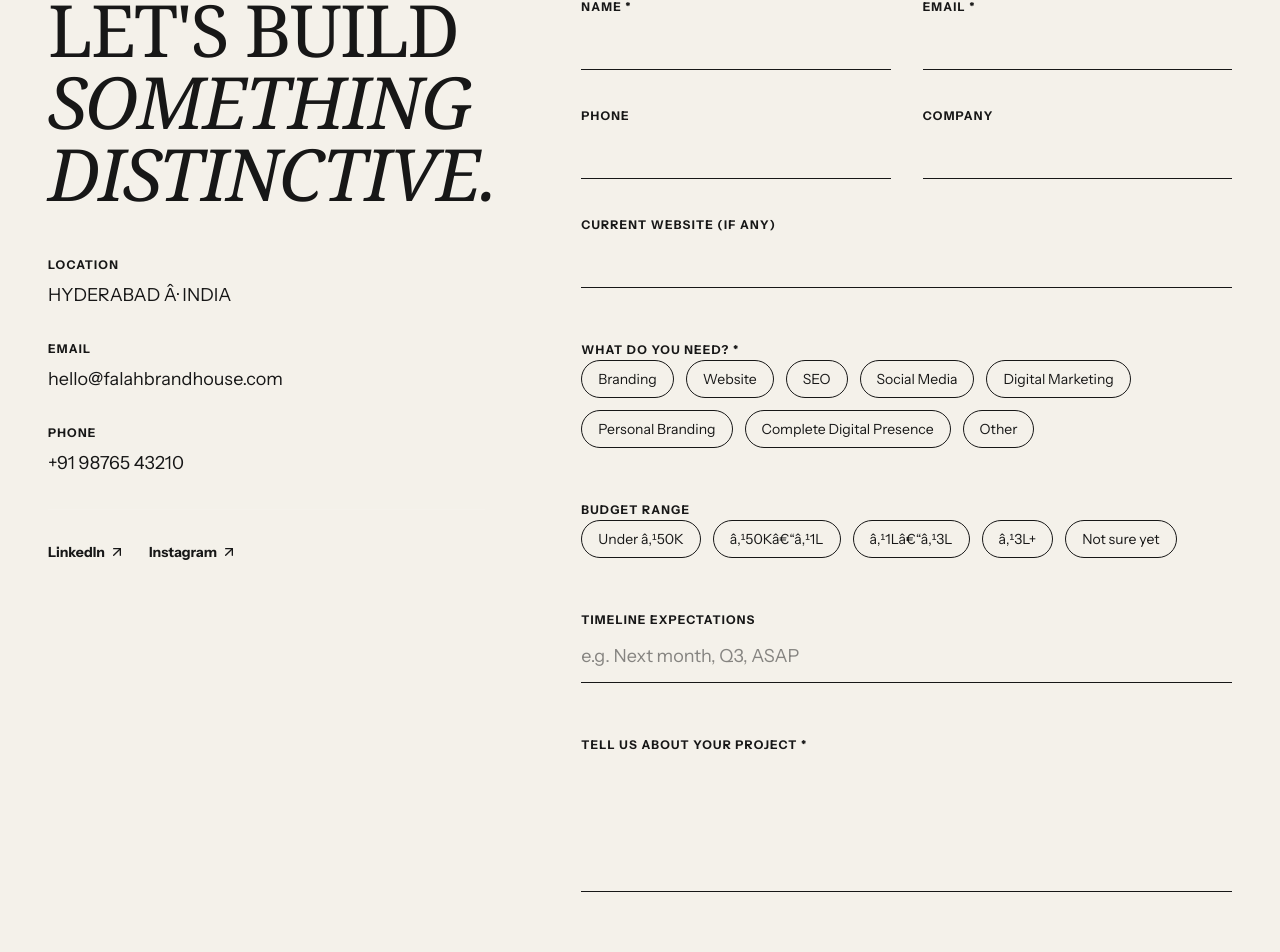
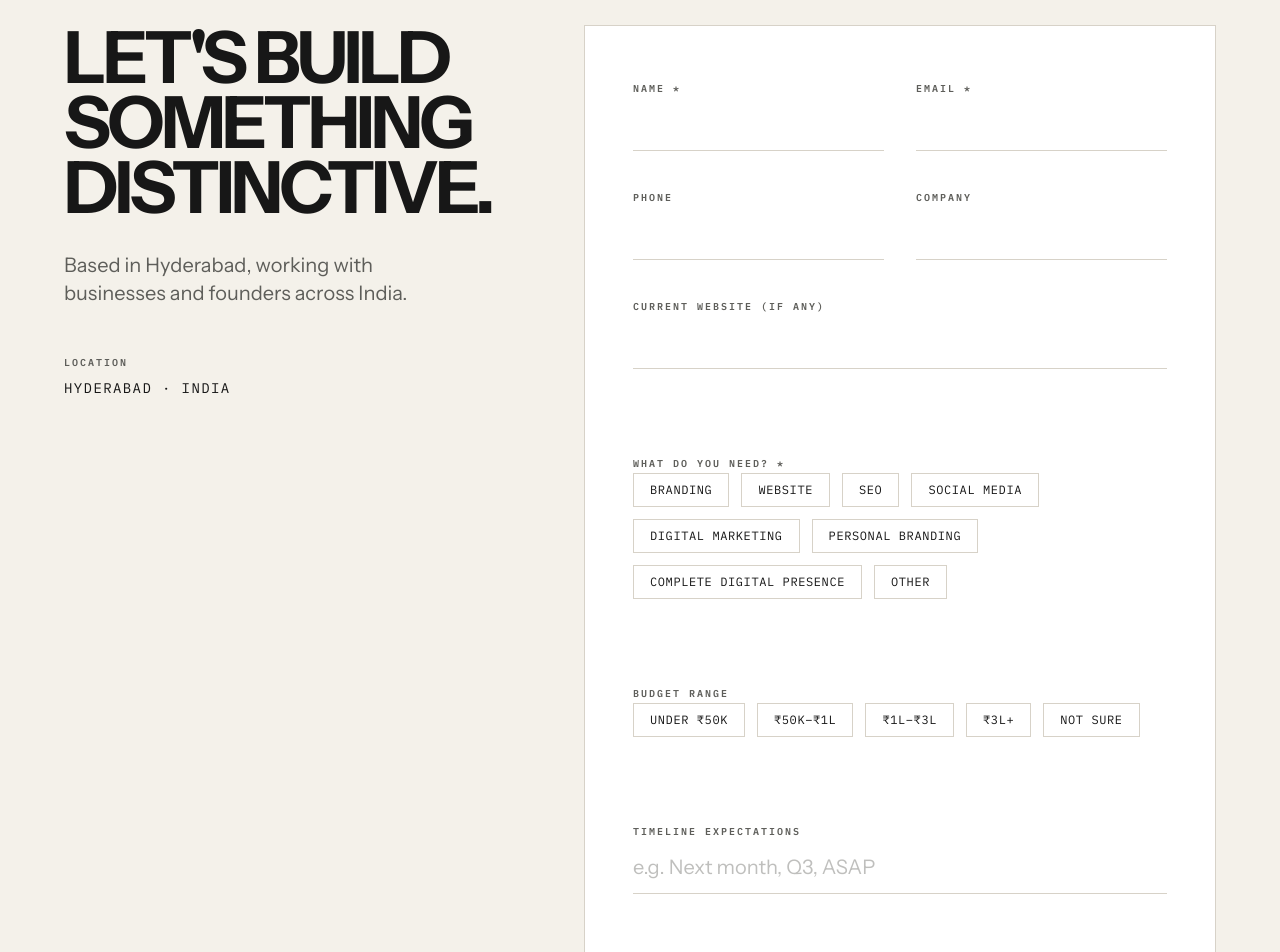
Before and after one commit to mkhan0012/Falah, a Next.js app: page /contact in a window 1280 px wide. Shown: the part 135-1087 px from the top of the page. Built offline with nearby package versions, Linux system fonts and the light colour scheme.

Commit message:
feat: implement actual form submission to local JSON database via Next.js Server Actions

```diff
--- /dev/null
+++ b/src/app/actions/submitContact.ts
@@ -0,0 +1,43 @@
+"use server";
+
+import { promises as fs } from "fs";
+import path from "path";
+
+export async function submitContact(formData: any) {
+  try {
+    // Basic validation
+    if (!formData.name || !formData.email || !formData.message) {
+      return { success: false, error: "Missing required fields." };
+    }
+
+    const submission = {
+      id: Date.now().toString(),
+      timestamp: new Date().toISOString(),
+      ...formData,
+    };
+
+    // Define the path to the local database file
+    const dbPath = path.join(process.cwd(), "submissions.json");
+
+    // Read existing submissions or create empty array
+    let submissions = [];
+    try {
+      const fileData = await fs.readFile(dbPath, "utf-8");
+      submissions = JSON.parse(fileData);
+    } catch (error) {
+      // File doesn't exist yet, which is fine
+    }
+
+    // Add new submission and save
+    submissions.push(submission);
+    await fs.writeFile(dbPath, JSON.stringify(submissions, null, 2));
+
+    // Simulate network delay for UI polish
+    await new Promise((resolve) => setTimeout(resolve, 1000));
+
+    return { success: true };
+  } catch (error) {
+    console.error("Failed to save submission:", error);
+    return { success: false, error: "Internal server error." };
+  }
+}
--- a/src/app/contact/page.tsx
+++ b/src/app/contact/page.tsx
@@ -1,25 +1,11 @@
 "use client";
 
-import { useState } from "react";
-import { ArrowUpRight } from "lucide-react";
+import { useState, useEffect } from "react";
+import { ArrowRight, ArrowDown } from "lucide-react";
 import clsx from "clsx";
-import FaqSection from "@/components/sections/FaqSection";
-
-export default function ContactPage() {
-  const [isSubmitting, setIsSubmitting] = useState(false);
-  const [isSuccess, setIsSuccess] = useState(false);
-
-  const [formData, setFormData] = useState({
-    name: "",
-    email: "",
-    phone: "",
-    company: "",
-    website: "",
-    needs: [] as string[],
-    budget: "",
-    timeline: "",
-    message: ""
-  });
+import { useSearchParams } from "next/navigation";
+import { Suspense } from "react";
+import { submitContact } from "@/app/actions/submitContact";
 
 const needsOptions = [
   "Branding",
@@ -33,12 +19,50 @@ export default function ContactPage() {
 ];
 
 const budgetOptions = [
-    "Under â‚¹50K",
-    "â‚¹50Kâ€“â‚¹1L",
-    "â‚¹1Lâ€“â‚¹3L",
-    "â‚¹3L+",
-    "Not sure yet"
+  "Under ₹50K",
+  "₹50K–₹1L",
+  "₹1L–₹3L",
+  "₹3L+",
+  "Not Sure"
 ];
+
+function ContactForm() {
+  const searchParams = useSearchParams();
+  const prefillNeed = searchParams.get("need");
+  const prefillContext = searchParams.get("context");
+
+  const [formData, setFormData] = useState({
+    name: "",
+    email: "",
+    phone: "",
+    company: "",
+    website: "",
+    needs: [] as string[],
+    budget: "",
+    timeline: "",
+    message: ""
+  });
+  const [isSubmitting, setIsSubmitting] = useState(false);
+  const [isSuccess, setIsSuccess] = useState(false);
+
+  useEffect(() => {
+    const newNeeds = [...formData.needs];
+    if (prefillNeed && needsOptions.includes(prefillNeed) && !newNeeds.includes(prefillNeed)) {
+      newNeeds.push(prefillNeed);
+    }
+
+    let initialMessage = formData.message;
+    if (prefillContext) {
+      initialMessage = `System Context: ${prefillContext}\n\n`;
+    }
+
+    setFormData(prev => ({
+      ...prev,
+      needs: newNeeds.length > 0 ? newNeeds : prev.needs,
+      message: prev.message === "" ? initialMessage : prev.message
+    }));
+  // eslint-disable-next-line react-hooks/exhaustive-deps
+  }, [prefillNeed, prefillContext]);
 
   const toggleNeed = (need: string) => {
     setFormData(prev => ({
@@ -49,143 +73,113 @@ export default function ContactPage() {
     }));
   };
 
-  const handleSubmit = (e: React.FormEvent) => {
+  const handleSubmit = async (e: React.FormEvent) => {
     e.preventDefault();
     setIsSubmitting(true);
 
-    setTimeout(() => {
+    try {
+      const response = await submitContact(formData);
+
+      if (response.success) {
+        setIsSuccess(true);
+        window.scrollTo({ top: 0, behavior: "smooth" });
+      } else {
+        alert("Failed to submit: " + response.error);
+      }
+    } catch (error) {
+      alert("An unexpected error occurred.");
+    } finally {
       setIsSubmitting(false);
-      setIsSuccess(true);
-    }, 1500);
+    }
   };
 
+  if (isSuccess) {
     return (
-    <>
-      <main className="pt-32 pb-24 min-h-screen">
-        <div className="container mx-auto px-6 md:px-12 mb-32">
-          <div className="grid grid-cols-1 lg:grid-cols-12 gap-16 lg:gap-24">
-            {/* Left Column - Contact Info */}
-            <div className="lg:col-span-5">
-              <h1 className="text-5xl md:text-7xl font-serif tracking-tight mb-12">
-                LET&apos;S BUILD <br />
-                <span className="text-foreground/40 italic">SOMETHING DISTINCTIVE.</span>
-              </h1>
-
-              <div className="space-y-8 text-lg">
-                <div>
-                  <h4 className="text-xs font-bold tracking-widest text-foreground/40 uppercase mb-2">Location</h4>
-                  <p>HYDERABAD Â· INDIA</p>
-                </div>
-                <div>
-                  <h4 className="text-xs font-bold tracking-widest text-foreground/40 uppercase mb-2">Email</h4>
-                  <a href="mailto:hello@falahbrandhouse.com" className="hover:text-accent transition-colors">hello@falahbrandhouse.com</a>
-                </div>
-                <div>
-                  <h4 className="text-xs font-bold tracking-widest text-foreground/40 uppercase mb-2">Phone</h4>
-                  <a href="tel:+919876543210" className="hover:text-accent transition-colors">+91 98765 43210</a>
-                </div>
-
-                <div className="pt-8 border-t border-white/10 flex gap-6">
-                  <a href="https://linkedin.com" target="_blank" rel="noopener noreferrer" className="flex items-center gap-1 hover:text-accent transition-colors font-bold text-sm">
-                    LinkedIn <ArrowUpRight size={16} />
-                  </a>
-                  <a href="https://instagram.com" target="_blank" rel="noopener noreferrer" className="flex items-center gap-1 hover:text-accent transition-colors font-bold text-sm">
-                    Instagram <ArrowUpRight size={16} />
-                  </a>
-                </div>
-              </div>
-            </div>
-
-            {/* Right Column - Form */}
-            <div className="lg:col-span-7">
-              {isSuccess ? (
-                <div className="h-full flex flex-col justify-center items-center text-center p-12 bg-white/5 rounded-3xl border border-white/10">
-                  <div className="w-20 h-20 bg-accent text-background rounded-full flex items-center justify-center mb-8">
-                    <svg className="w-10 h-10" fill="none" stroke="currentColor" viewBox="0 0 24 24">
-                      <path strokeLinecap="round" strokeLinejoin="round" strokeWidth="2" d="M5 13l4 4L19 7"></path>
-                    </svg>
-                  </div>
-                  <h3 className="text-3xl font-serif mb-4">Thanks. We&apos;ve received your project brief.</h3>
-                  <p className="text-foreground/60 text-lg mb-8">
-                    We&apos;ll review the details and get back to you within 24 hours to schedule an introductory call.
+      <div className="border border-warm-grey p-12 bg-white text-center animate-in fade-in zoom-in duration-500">
+        <h3 className="text-4xl font-primary font-bold tracking-tight mb-4 text-graphite">THANK YOU.</h3>
+        <p className="font-mono text-sm uppercase tracking-widest text-slate mb-8">
+          Your project brief has been received.
         </p>
         <button
           onClick={() => setIsSuccess(false)}
-                    className="text-sm font-bold tracking-widest uppercase border-b border-foreground/20 pb-1 hover:border-foreground transition-colors"
+          className="text-xs font-mono font-bold tracking-widest uppercase border-b border-graphite pb-1 hover:text-vermilion hover:border-vermilion transition-colors"
         >
-                    Send another message
+          SEND ANOTHER MESSAGE
         </button>
       </div>
-              ) : (
+    );
+  }
+
+  return (
     <form onSubmit={handleSubmit} className="space-y-12">
       <div className="grid grid-cols-1 md:grid-cols-2 gap-8">
         <div className="space-y-2">
-                      <label htmlFor="name" className="text-xs font-bold tracking-widest text-foreground/40 uppercase">Name *</label>
+          <label htmlFor="name" className="text-[10px] font-mono font-bold tracking-[0.2em] text-slate uppercase">Name *</label>
           <input
             type="text"
             id="name"
             required
-                        className="w-full bg-transparent border-b border-foreground/20 py-3 text-lg focus:outline-none focus:border-accent transition-colors"
+            className="w-full bg-transparent border-b border-warm-grey py-3 font-primary text-xl focus:outline-none focus:border-graphite transition-colors rounded-none"
             value={formData.name}
             onChange={e => setFormData({...formData, name: e.target.value})}
           />
         </div>
         <div className="space-y-2">
-                      <label htmlFor="email" className="text-xs font-bold tracking-widest text-foreground/40 uppercase">Email *</label>
+          <label htmlFor="email" className="text-[10px] font-mono font-bold tracking-[0.2em] text-slate uppercase">Email *</label>
           <input
             type="email"
             id="email"
             required
-                        className="w-full bg-transparent border-b border-foreground/20 py-3 text-lg focus:outline-none focus:border-accent transition-colors"
+            className="w-full bg-transparent border-b border-warm-grey py-3 font-primary text-xl focus:outline-none focus:border-graphite transition-colors rounded-none"
             value={formData.email}
             onChange={e => setFormData({...formData, email: e.target.value})}
           />
         </div>
         <div className="space-y-2">
-                      <label htmlFor="phone" className="text-xs font-bold tracking-widest text-foreground/40 uppercase">Phone</label>
+          <label htmlFor="phone" className="text-[10px] font-mono font-bold tracking-[0.2em] text-slate uppercase">Phone</label>
           <input
             type="tel"
             id="phone"
-                        className="w-full bg-transparent border-b border-foreground/20 py-3 text-lg focus:outline-none focus:border-accent transition-colors"
+            className="w-full bg-transparent border-b border-warm-grey py-3 font-primary text-xl focus:outline-none focus:border-graphite transition-colors rounded-none"
             value={formData.phone}
             onChange={e => setFormData({...formData, phone: e.target.value})}
           />
         </div>
         <div className="space-y-2">
-                      <label htmlFor="company" className="text-xs font-bold tracking-widest text-foreground/40 uppercase">Company</label>
+          <label htmlFor="company" className="text-[10px] font-mono font-bold tracking-[0.2em] text-slate uppercase">Company</label>
           <input
             type="text"
             id="company"
-                        className="w-full bg-transparent border-b border-foreground/20 py-3 text-lg focus:outline-none focus:border-accent transition-colors"
+            className="w-full bg-transparent border-b border-warm-grey py-3 font-primary text-xl focus:outline-none focus:border-graphite transition-colors rounded-none"
             value={formData.company}
             onChange={e => setFormData({...formData, company: e.target.value})}
           />
         </div>
         <div className="space-y-2 md:col-span-2">
-                      <label htmlFor="website" className="text-xs font-bold tracking-widest text-foreground/40 uppercase">Current Website (if any)</label>
+          <label htmlFor="website" className="text-[10px] font-mono font-bold tracking-[0.2em] text-slate uppercase">Current Website (if any)</label>
           <input
             type="url"
             id="website"
-                        className="w-full bg-transparent border-b border-foreground/20 py-3 text-lg focus:outline-none focus:border-accent transition-colors"
+            className="w-full bg-transparent border-b border-warm-grey py-3 font-primary text-xl focus:outline-none focus:border-graphite transition-colors rounded-none"
             value={formData.website}
             onChange={e => setFormData({...formData, website: e.target.value})}
           />
         </div>
       </div>
 
-                  <div className="space-y-4">
-                    <label className="text-xs font-bold tracking-widest text-foreground/40 uppercase">What do you need? *</label>
-                    <div className="flex flex-wrap gap-3">
+      <div className="space-y-4 pt-8">
+        <label className="text-[10px] font-mono font-bold tracking-[0.2em] text-slate uppercase">What do you need? *</label>
+        <div className="flex flex-wrap gap-2 md:gap-3">
           {needsOptions.map(need => (
             <button
               key={need}
               type="button"
               onClick={() => toggleNeed(need)}
               className={clsx(
-                            "px-4 py-2 text-sm rounded-full border transition-all duration-300",
+                "px-4 py-2 font-mono text-xs uppercase tracking-wider border transition-colors",
                 formData.needs.includes(need)
-                              ? "border-accent bg-accent text-background"
-                              : "border-foreground/20 text-foreground hover:border-foreground/50"
+                  ? "border-graphite bg-graphite text-ivory"
+                  : "border-warm-grey text-graphite hover:border-graphite"
               )}
             >
               {need}
@@ -194,19 +188,19 @@ export default function ContactPage() {
         </div>
       </div>
 
-                  <div className="space-y-4">
-                    <label className="text-xs font-bold tracking-widest text-foreground/40 uppercase">Budget Range</label>
-                    <div className="flex flex-wrap gap-3">
+      <div className="space-y-4 pt-8">
+        <label className="text-[10px] font-mono font-bold tracking-[0.2em] text-slate uppercase">Budget Range</label>
+        <div className="flex flex-wrap gap-2 md:gap-3">
           {budgetOptions.map(budget => (
             <button
               key={budget}
               type="button"
               onClick={() => setFormData({...formData, budget})}
               className={clsx(
-                            "px-4 py-2 text-sm rounded-full border transition-all duration-300",
+                "px-4 py-2 font-mono text-xs uppercase tracking-wider border transition-colors",
                 formData.budget === budget
-                              ? "border-accent bg-accent text-background"
-                              : "border-foreground/20 text-foreground hover:border-foreground/50"
+                  ? "border-graphite bg-graphite text-ivory"
+                  : "border-warm-grey text-graphite hover:border-graphite"
               )}
             >
               {budget}
@@ -215,46 +209,118 @@ export default function ContactPage() {
         </div>
       </div>
 
-                  <div className="space-y-2">
-                    <label htmlFor="timeline" className="text-xs font-bold tracking-widest text-foreground/40 uppercase">Timeline expectations</label>
+      <div className="space-y-2 pt-8">
+        <label htmlFor="timeline" className="text-[10px] font-mono font-bold tracking-[0.2em] text-slate uppercase">Timeline expectations</label>
         <input
           type="text"
           id="timeline"
           placeholder="e.g. Next month, Q3, ASAP"
-                      className="w-full bg-transparent border-b border-foreground/20 py-3 text-lg focus:outline-none focus:border-accent transition-colors"
+          className="w-full bg-transparent border-b border-warm-grey py-3 font-primary text-xl focus:outline-none focus:border-graphite transition-colors placeholder:text-slate/40 rounded-none"
           value={formData.timeline}
           onChange={e => setFormData({...formData, timeline: e.target.value})}
         />
       </div>
 
-                  <div className="space-y-2">
-                    <label htmlFor="message" className="text-xs font-bold tracking-widest text-foreground/40 uppercase">Tell us about your project *</label>
+      <div className="space-y-2 pt-8">
+        <label htmlFor="message" className="text-[10px] font-mono font-bold tracking-[0.2em] text-slate uppercase">Tell us about your project *</label>
         <textarea
           id="message"
           required
-                      rows={4}
-                      className="w-full bg-transparent border-b border-foreground/20 py-3 text-lg focus:outline-none focus:border-accent transition-colors resize-none"
+          rows={6}
+          className="w-full bg-transparent border-b border-warm-grey py-3 font-primary text-xl focus:outline-none focus:border-graphite transition-colors resize-none rounded-none"
           value={formData.message}
           onChange={e => setFormData({...formData, message: e.target.value})}
         />
       </div>
 
+      <div className="pt-8">
         <button
           type="submit"
           disabled={isSubmitting || formData.needs.length === 0}
-                    className="w-full md:w-auto inline-flex items-center justify-center gap-2 bg-foreground text-background px-10 py-5 rounded-full font-bold text-lg hover:bg-accent transition-all disabled:opacity-50 disabled:cursor-not-allowed"
+          className="w-full inline-flex items-center justify-center gap-2 border border-graphite bg-transparent text-graphite px-8 py-5 text-sm font-mono font-bold uppercase tracking-wider hover:bg-graphite hover:text-ivory transition-colors disabled:opacity-50 disabled:cursor-not-allowed group"
         >
-                    {isSubmitting ? "SENDING..." : "SEND ENQUIRY"} <ArrowUpRight size={20} />
+          {isSubmitting ? "SENDING..." : "SUBMIT BRIEF"} <ArrowRight size={18} className="group-hover:translate-x-1 transition-transform" />
         </button>
+      </div>
 
-                  <input type="text" name="_honey" style={{ display: 'none' }} tabIndex={-1} autoComplete="off" />
     </form>
-              )}
+  );
+}
+
+export default function ContactPage() {
+  const steps = [
+    { num: "01", title: "YOU TALK", desc: "Initial discovery conversation." },
+    { num: "02", title: "WE DIAGNOSE", desc: "We understand the business and digital presence." },
+    { num: "03", title: "WE PROPOSE", desc: "Clear scope, direction and timeline." },
+    { num: "04", title: "WE BUILD", desc: "Brand / Website / SEO / Content / Social." },
+    { num: "05", title: "WE GROW", desc: "Optimisation and ongoing support." },
+  ];
+
+  return (
+    <main className="bg-ivory text-graphite min-h-screen pt-40 pb-32">
+      <div className="container mx-auto px-6 md:px-[5vw]">
+
+        <div className="grid grid-cols-1 lg:grid-cols-12 gap-16 lg:gap-24">
+
+          {/* Left Column: Context & Steps */}
+          <div className="lg:col-span-5 flex flex-col justify-between">
+            <div>
+              <h1 className="text-5xl md:text-7xl font-primary font-bold tracking-tighter leading-[0.9] mb-8">
+                LET&apos;S BUILD<br />SOMETHING<br />DISTINCTIVE.
+              </h1>
+              <p className="text-xl font-primary text-slate mb-12 max-w-sm">
+                Based in Hyderabad, working with businesses and founders across India.
+              </p>
+
+              <div className="flex flex-col gap-2">
+                <span className="text-[10px] font-mono font-bold tracking-[0.2em] text-slate uppercase">Location</span>
+                <span className="text-sm font-mono tracking-widest text-graphite uppercase">HYDERABAD · INDIA</span>
+              </div>
+            </div>
+
+            <div className="mt-auto hidden lg:block">
+              <h3 className="text-[10px] font-mono font-bold tracking-[0.2em] text-slate uppercase mb-8 flex items-center gap-2">
+                WHAT HAPPENS NEXT? <ArrowDown size={14} />
+              </h3>
+              <div className="space-y-6">
+                {steps.map((step) => (
+                  <div key={step.num} className="border-l border-warm-grey pl-6 hover:border-vermilion transition-colors">
+                    <h4 className="font-mono text-xs font-bold tracking-widest uppercase mb-1">
+                      <span className="text-slate mr-2">{step.num}</span> {step.title}
+                    </h4>
+                    <p className="text-sm font-primary text-slate">{step.desc}</p>
+                  </div>
+                ))}
               </div>
             </div>
           </div>
+
+          {/* Right Column: The Form */}
+          <div className="lg:col-span-7">
+            <div className="border border-warm-grey p-6 md:p-12 bg-white">
+              <Suspense fallback={<div className="h-96 flex items-center justify-center font-mono text-xs tracking-widest text-slate">LOADING FORM...</div>}>
+                <ContactForm />
+              </Suspense>
+            </div>
+
+            {/* Mobile Steps (Shows below form on small screens) */}
+            <div className="mt-24 lg:hidden">
+              <h3 className="text-[10px] font-mono font-bold tracking-[0.2em] text-slate uppercase mb-8">WHAT HAPPENS NEXT?</h3>
+              <div className="space-y-6">
+                {steps.map((step) => (
+                  <div key={step.num} className="border-l border-warm-grey pl-6">
+                    <h4 className="font-mono text-xs font-bold tracking-widest uppercase mb-1">
+                      <span className="text-slate mr-2">{step.num}</span> {step.title}
+                    </h4>
+                    <p className="text-sm font-primary text-slate">{step.desc}</p>
+                  </div>
+                ))}
+              </div>
+            </div>
+          </div>
+
+        </div>
+      </div>
     </main>
-      <FaqSection />
-    </>
   );
 }
--- a/src/components/interactive/BuildSystemOverlay.tsx
+++ b/src/components/interactive/BuildSystemOverlay.tsx
@@ -172,7 +172,7 @@ export default function BuildSystemOverlay({ isOpen, onClose }: { isOpen: boolea
 
             <div className="mt-16 flex justify-center">
               <Link
-                href="/contact"
+                href={`/contact?need=${encodeURIComponent(answers[2] || '')}&context=${encodeURIComponent(`${answers[1] || ''} | ${answers[3] || ''} | ${answers[4] || ''}`)}`}
                 onClick={onClose}
                 className="inline-flex items-center gap-2 bg-ivory text-graphite px-8 py-5 text-sm font-mono font-bold uppercase hover:bg-vermilion hover:text-ivory transition-colors group tracking-wider"
               >
```
Also changed, not shown: src/components/sections/DigitalPresence.tsx (+80 -26 lines). Lines whose indentation alone changed are shown as unchanged.
